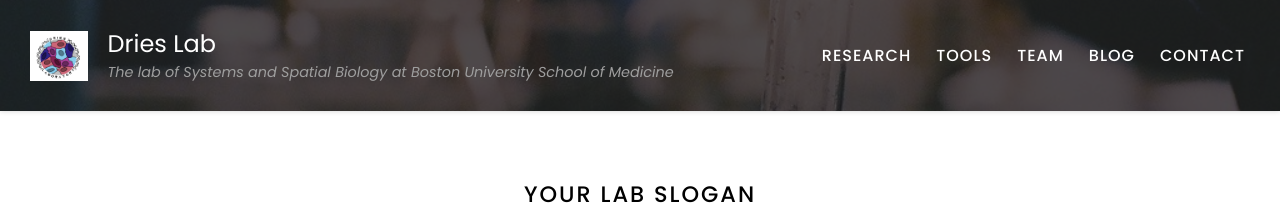
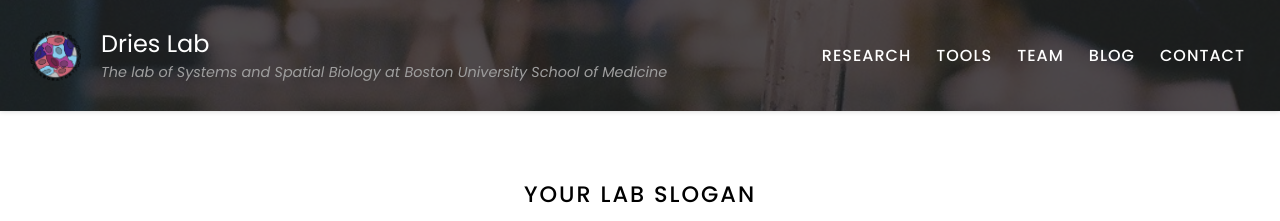
Before and after one commit to quynhsun/testinggit, a Jekyll site: the page built from index.md, in a window 1280 px wide. Shown: the top 221 px of the page. Built offline with Jekyll 4.4.1, drawn with Linux system fonts in a browser that asks for light colours.

Commit message:
Update _config.yaml

```diff
--- a/_config.yaml
+++ b/_config.yaml
@@ -4,7 +4,7 @@
 title: Dries Lab
 subtitle: The lab of Systems and Spatial Biology at Boston University School of Medicine
 description: Welcome to the Dries Lab
-logo: images/Logo_Dries_Lab.PNG
+logo: images/ruben_logo_final_transparent.png
 header: images/background.jpg
 footer: images/background.jpg
 baseurl: /testsite
```
